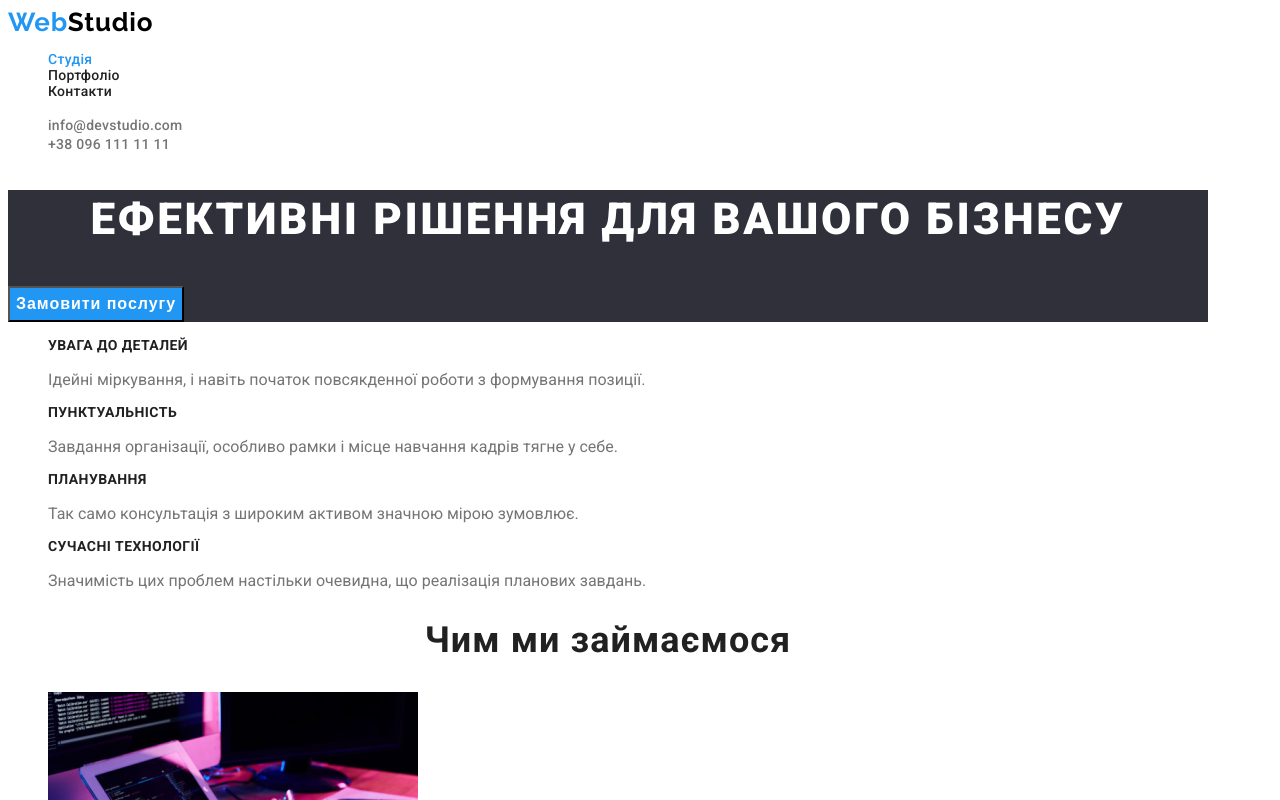
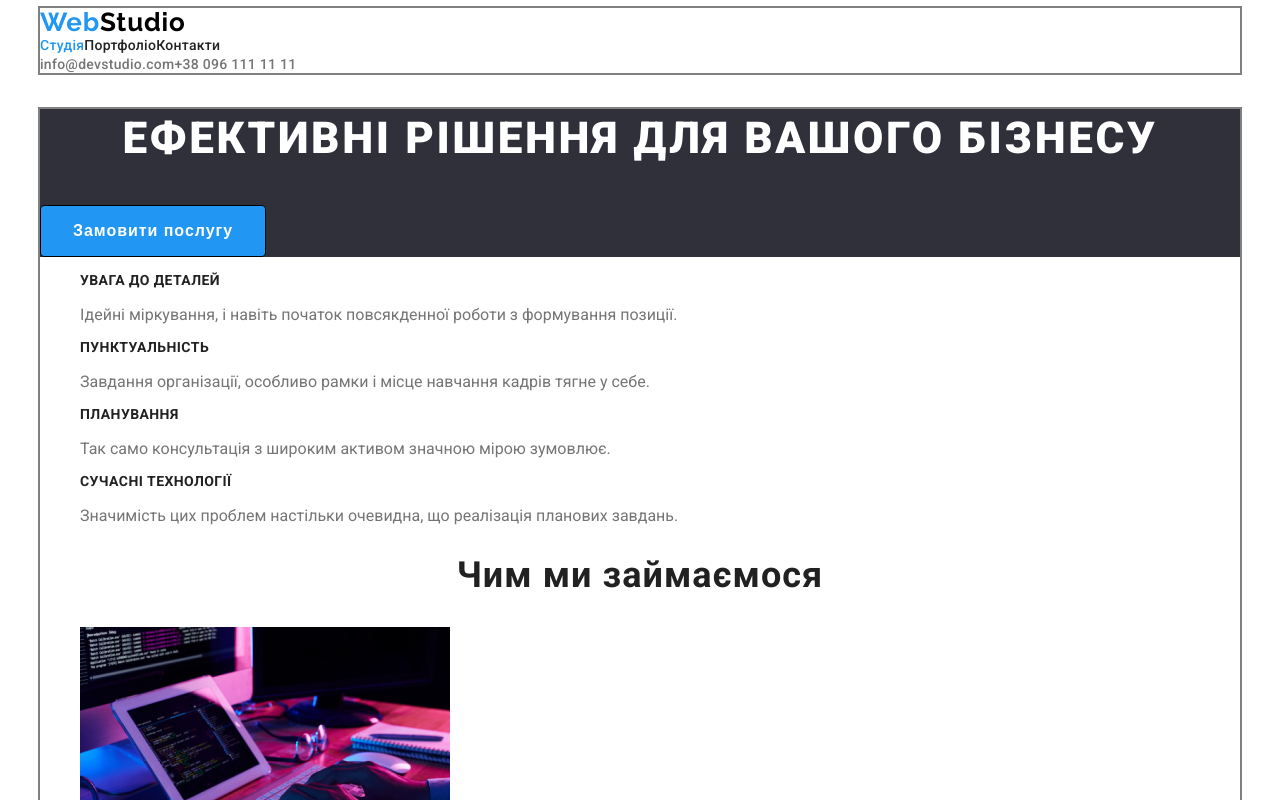
Before and after one commit to Kalyshchuk/goit-markup-hw-03, a plain HTML site: page index.html in a window 1280 px wide. Shown: the top 800 px of the page. Drawn offline with Linux system fonts and the light colour scheme.

Commit message:
добавляємо окантовку

```diff
--- a/сss/styles.css
+++ b/сss/styles.css
@@ -26,11 +26,22 @@ body {
 }
 
 .container {
+    margin-left: auto;
+    margin-right: auto;
     width: 1200px;
+    outline: 2px solid gray;
+}
+
+. {
+    display: flex;
 }
 
 .logo .title {
     color: var(--logo-second-coolor);
+}
+
+.logo {
+    display: flex;
 }
 
 .logo {
@@ -64,6 +75,12 @@ body {
     letter-spacing: 0.02em;
 }
 
+.site {
+    margin: 0;
+    padding-left: 0;
+    display: flex;
+}
+
 .site .link {
     color: var(--main-color);
 }
@@ -80,6 +97,12 @@ body {
 
 .site .link {
     text-decoration: none;
+}
+
+.site-auth {
+    margin: 0;
+    padding-left: 0;
+    display: flex;
 }
 
 .site-auth .link {
@@ -140,6 +163,10 @@ body {
 }
 
 .button {
+    border-radius: 4px;
+    border: 1px solid #000000;
+    padding: 10px 32px;
+
     color: var(--button-text-color);
     background-color: var(--logo-main-color);
 }
```
